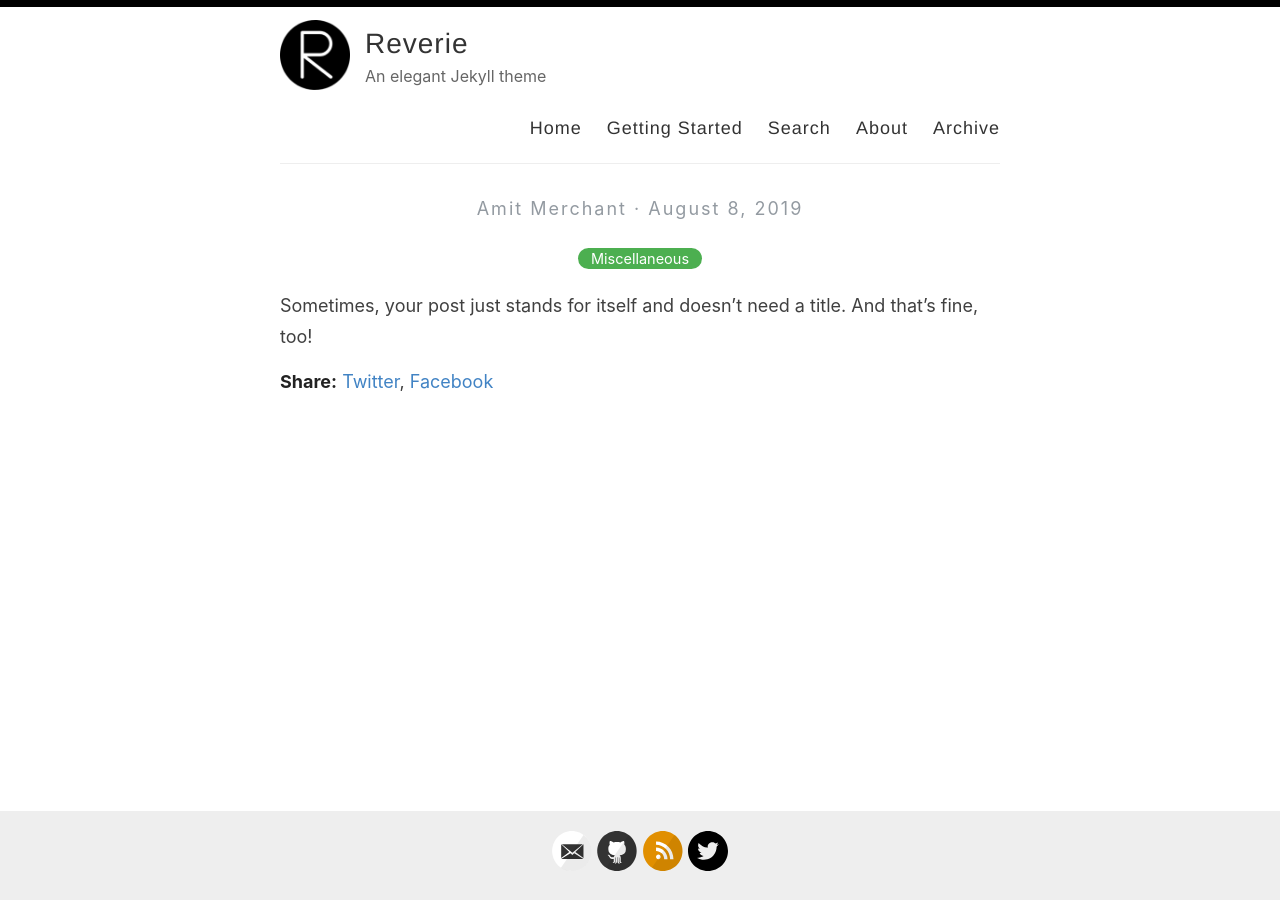
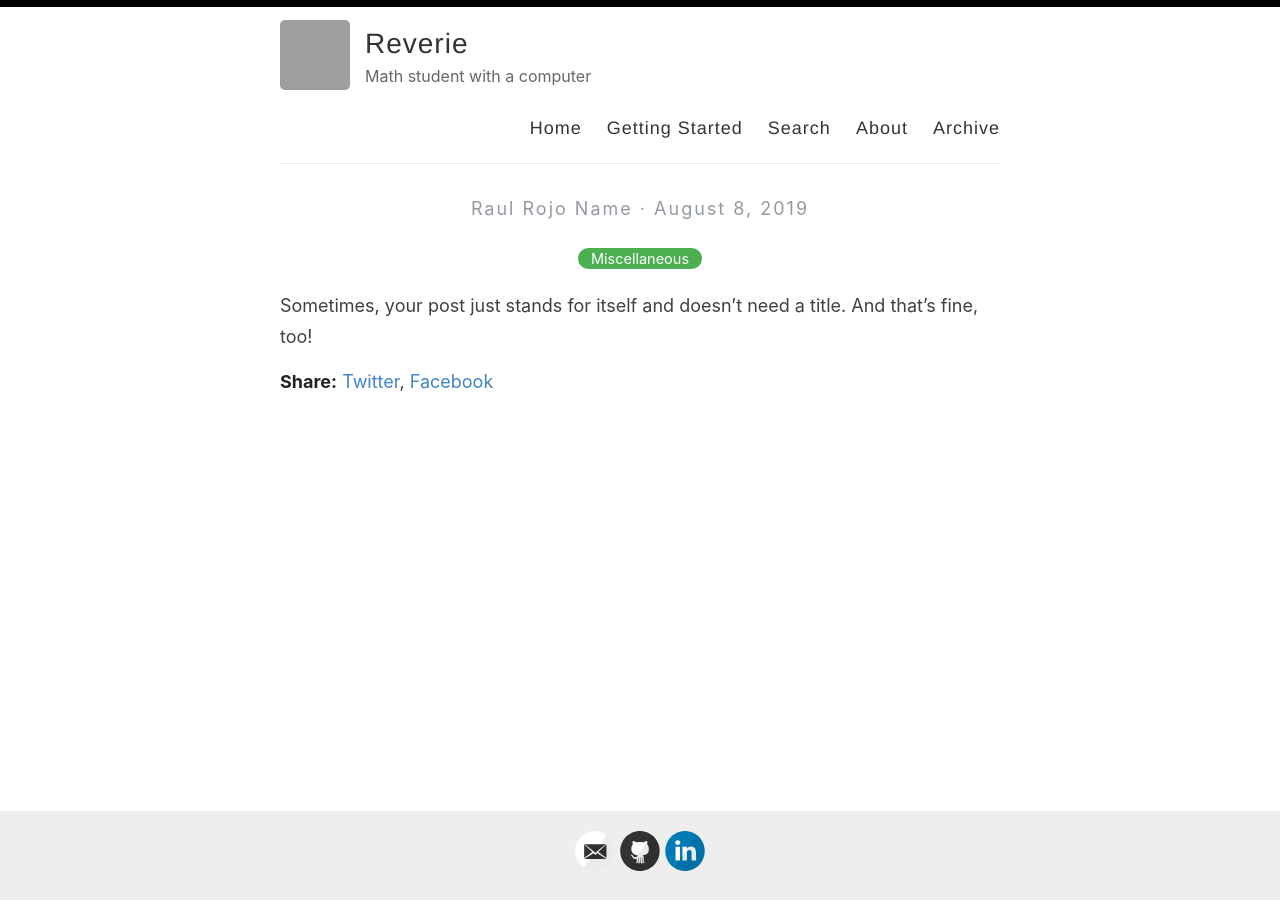
Before and after one commit to raul-rojor/raul-rojor.github.io, a Jekyll site: the page built from _posts/2019-08-08-no-title-posts.md, in a window 1280 px wide. Built offline with Jekyll 4.4.1, drawn with Linux system fonts in a browser that asks for light colours; grey boxes are pictures that could not be loaded.

Commit message:
Update author and site configuration in _config.yml

```diff
--- a/_config.yml
+++ b/_config.yml
@@ -6,13 +6,13 @@
 name: Reverie
 
 # Name of the author
-author: Amit Merchant
+author: Raul Rojo Name
 
 # Short bio or description (displayed in the header)
-description: An elegant Jekyll theme
+description: Math student with a computer
 
 # URL of your avatar or profile pic (you could use your GitHub profile pic)
-avatar: /images/reverie.png
+avatar: /Users/rrn/Downloads/headshot.png
 
 #
 # Flags below are optional
@@ -21,15 +21,15 @@ avatar: /images/reverie.png
 # Includes an icon in the footer for each username you enter
 footer-links:
   dribbble:
-  email: amit.d.merchant@gmail.com
+  email: raulrojoname@gmail.com
   facebook:
   flickr:
-  github: amitmerchant1990/reverie
+  github: raul-rojor
   instagram:
-  linkedin:
+  linkedin: https://www.linkedin.com/in/raul-rojo-name/
   pinterest:
-  rss: rss
-  twitter: amit_merchant
+  rss:
+  twitter:
   stackoverflow:
   youtube: # channel/<your_long_string> or user/<user-name>
   googleplus: # anything in your profile username that comes after plus.google.com/
@@ -41,21 +41,21 @@ footer-links:
 disqus:
 
 # Enter your Google Analytics web tracking code (e.g. UA-2110908-2) to activate tracking
-google_analytics: UA-43339302-11
+google_analytics:
 
 # For newer "GA4" analytics, use the following instead of the "UA" entry above
 #google_analytics_ga4: G-GABC1DEFG
 
 # Your website URL (e.g. http://amitmerchant1990.github.io or http://www.amitmerchant.com)
 # Used for Sitemap.xml and your RSS feed
-url: http://www.amitmerchant.com/reverie
-enforce_ssl: https://www.amitmerchant.com/reverie
+url: "http://raul-rojor.github.io"
+enforce_ssl:
 
 # If you're hosting your site at a Project repository on GitHub pages
 # (http://yourusername.github.io/repository-name)
 # and NOT your User repository (http://yourusername.github.io)
 # then add in the baseurl here, like this: "/repository-name"
-baseurl: "/reverie"
+baseurl: "/raul-rojor.github.io"
 
 #
 # !! You don't need to change any of the configuration flags below !!
```
